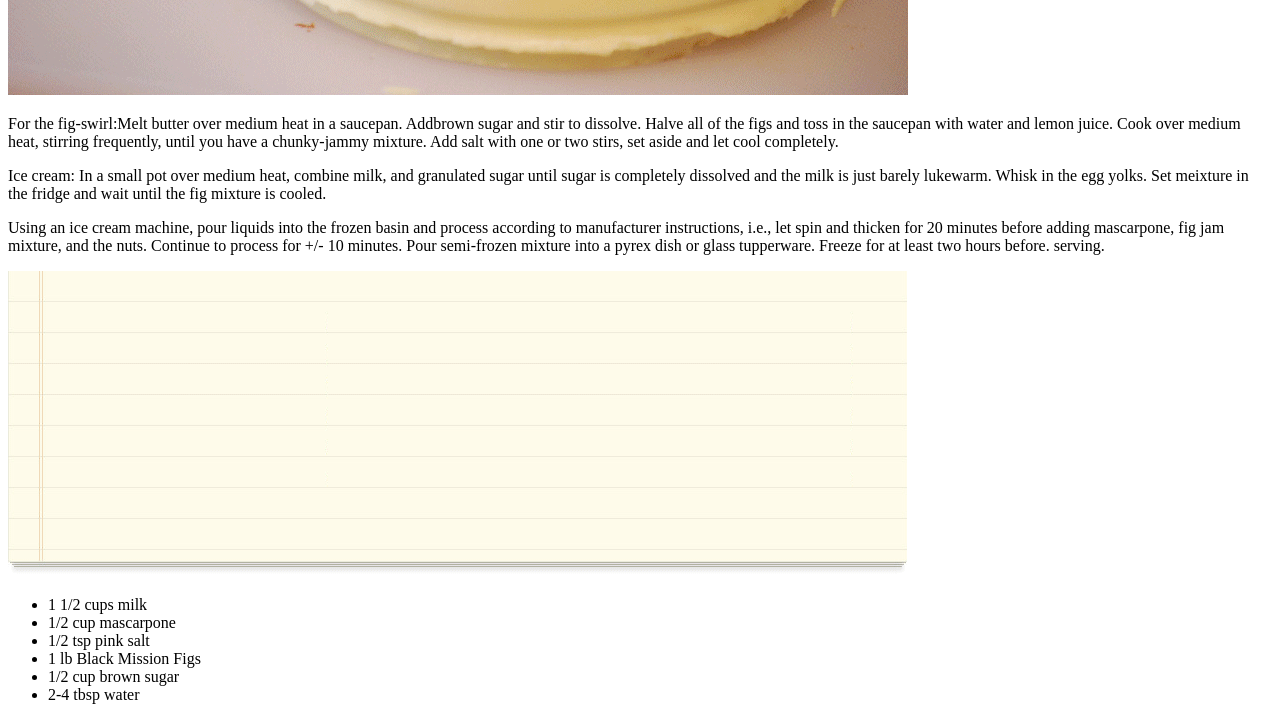
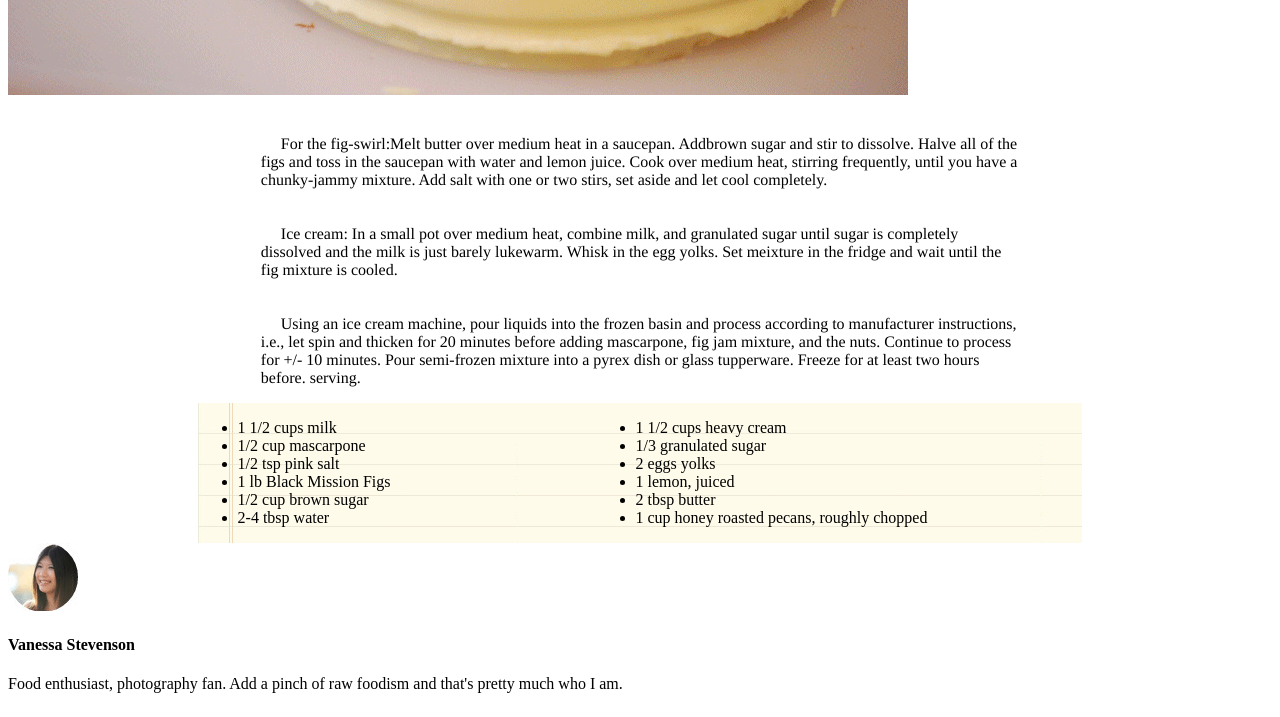
Before and after one commit to devonhackley/chocolate-pizza, a plain HTML site: page index.html in a window 1280 px wide. Shown: the part 890-1607 px from the top of the page. Drawn offline with Linux system fonts and the light colour scheme.

Commit message:
bottom is getting there

```diff
--- a/index.html
+++ b/index.html
@@ -51,8 +51,7 @@
     </section>
     <section class="list">
       <article class="listing">
-        <img src="img/list-bg.png" id="ingredientBackground" alt="list-bg icon">
-        <p>
+        <!-- <img src="img/list-bg.png" id="ingredientBackground" alt="list-bg icon"> -->
           <ul>
             <li>1 1/2 cups milk</li>
             <li>1/2 cup mascarpone</li>
@@ -69,7 +68,6 @@
             <li>2 tbsp butter</li>
             <li>1 cup honey roasted pecans, roughly chopped</li>
           </ul>
-        </p>
       </article>
     </section>
     <div class="line"></div>
--- a/style.css
+++ b/style.css
@@ -1,10 +1,39 @@
 /*background-image: url("list-bg.png");*/
+.info {
+  width:60%;
+  margin: 0 auto;
 
+}
+
+.info p {
+  text-align: left;
+  /*margin: 20px auto 20px;*/
+  padding-top: 20px;
+  font-family:Times;
+  font-size: 1em;
+  font-weight: 200;
+  text-indent: 20px;
+}
 #largeForkLogo {
   float: left;
 
 }
+#ingredientBackground {
+  width:60%;
+  float:right;
+  margin:auto;
+}
+.listing ul {
+  display:inline-block;
+  width:40%;
+  /*padding: 3%;*/
+}
 
+.listing {
+  background-image: url('img/list-bg.png');
+  width: 70%;
+  margin:0 auto;
+}
 
 #smallPrinterIcon {
 
```
